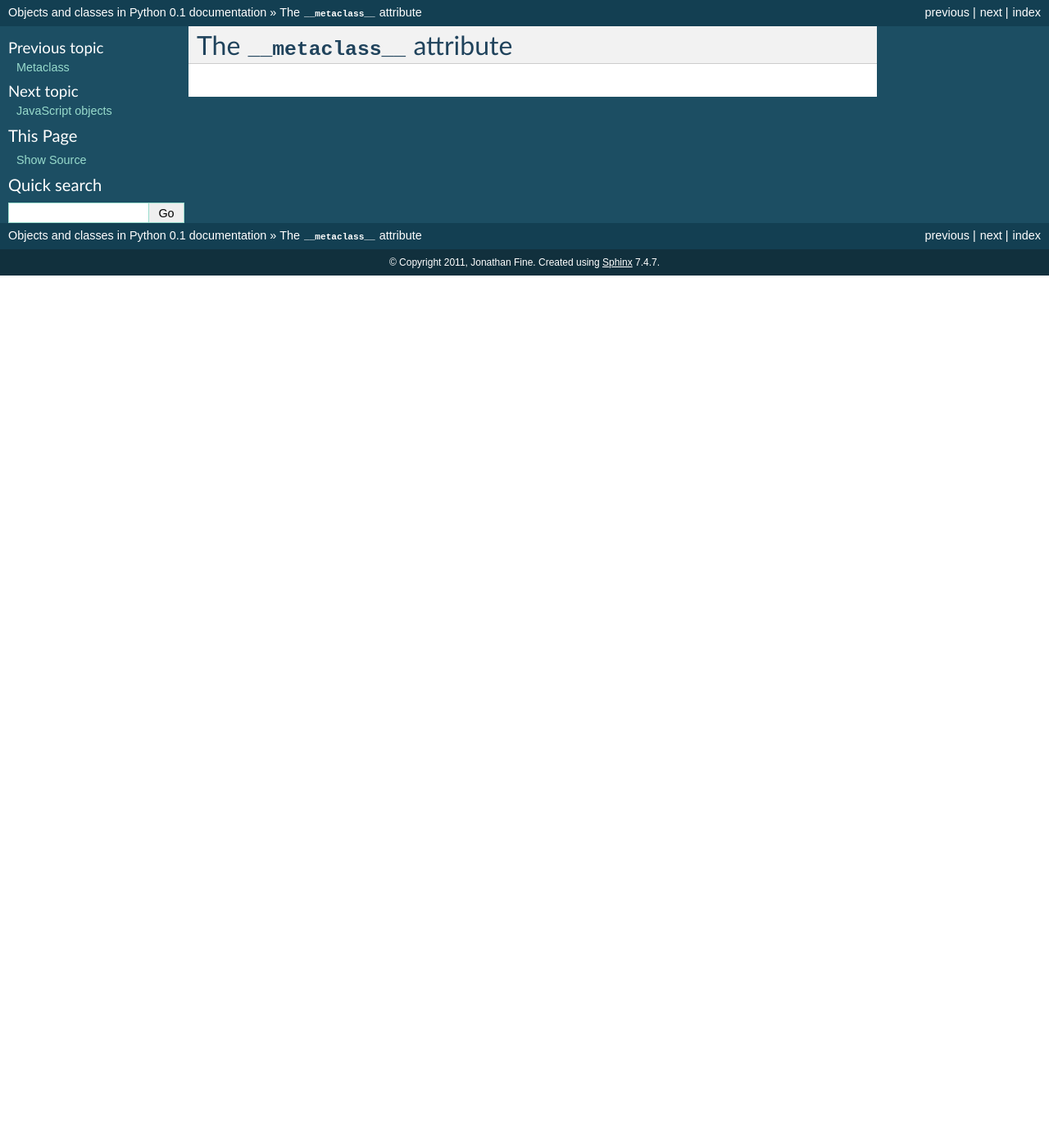
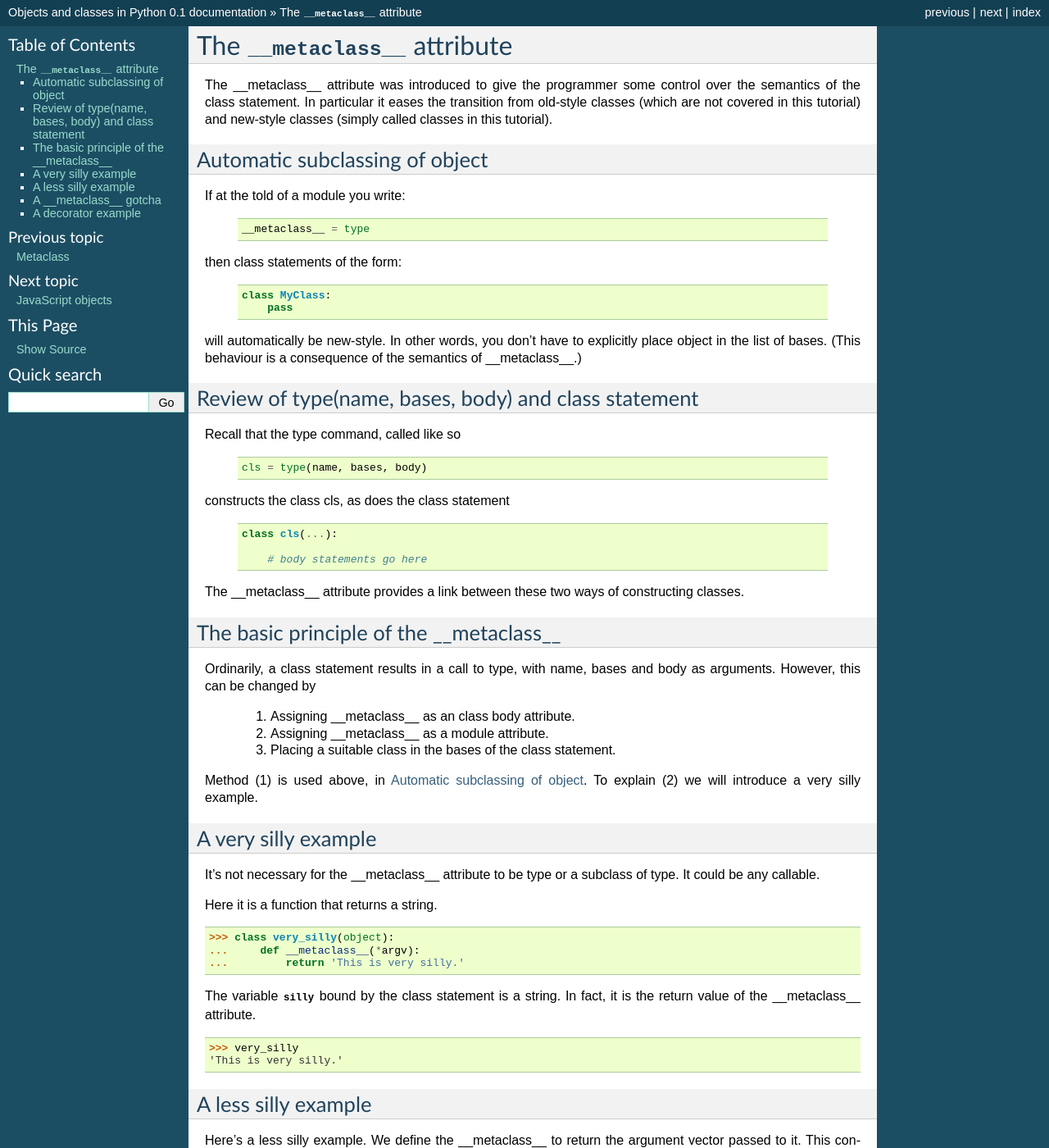
Before and after one commit to nazrulworld/jfine-python-classes-tutorial, a Sphinx documentation site: the page built from source/metaclass-attribute.rst, in a window 1280 px wide and 1400 px high. Shown: the whole window at 82% size. Built offline with Sphinx 7.4.7, drawn with Linux system fonts in a browser that asks for light colours; some of the changed text lies outside the part shown.

Commit message:
Complete first draft of metaclass-attribute.rst.

```diff
--- a/source/metaclass-attribute.rst
+++ b/source/metaclass-attribute.rst
@@ -1,2 +1,174 @@
 The :attr:`__metaclass__` attribute
 ===================================
+
+The __metaclass__ attribute was introduced to give the programmer some
+control over the semantics of the class statement.  In particular it
+eases the transition from old-style classes (which are not covered in
+this tutorial) and new-style classes (simply called classes in this
+tutorial).
+
+
+.. _automatic-subclassing-of-object:
+
+Automatic subclassing of object
+-------------------------------
+
+If at the told of a module you write:
+
+    .. code-block:: python
+
+        __metaclass__ = type
+
+then class statements of the form:
+
+    .. code-block:: python
+
+        class MyClass:
+            pass
+
+will automatically be new-style.  In other words, you don't have to
+explicitly place object in the list of bases.  (This behaviour is a
+consequence of the semantics of __metaclass__.)
+
+
+Review of type(name, bases, body) and class statement
+-----------------------------------------------------
+
+Recall that the type command, called like so
+
+    .. code-block:: python
+
+        cls = type(name, bases, body)
+
+constructs the class cls, as does the class statement
+
+    .. code-block:: python
+
+        class cls(...):
+
+            # body statements go here
+
+The __metaclass__ attribute provides a link between these two ways of
+constructing classes.
+
+
+The basic principle of the __metaclass__
+----------------------------------------
+
+Ordinarily, a class statement results in a call to type, with name,
+bases and body as arguments.  However, this can be changed by
+
+    1.  Assigning __metaclass__ as an class body attribute.
+
+    2.  Assigning __metaclass__ as a module attribute.
+
+    3.  Placing a suitable class in the bases of the class statement.
+
+Method (1) is used above, in :ref:`automatic-subclassing-of-object`.
+To explain (2) we will introduce a very silly example.
+
+
+A very silly example
+--------------------
+
+It's not necessary for the __metaclass__ attribute to be type or a
+subclass of type.  It could be any callable.
+
+Here it is a function that returns a string.
+
+>>> class very_silly(object):
+...     def __metaclass__(*argv):
+...         return 'This is very silly.'
+
+The variable :data:`silly` bound by the class statement is a string.
+In fact, it is the return value of the __metaclass__ attribute.
+
+>>> very_silly
+'This is very silly.'
+
+
+A less silly example
+--------------------
+
+Here's a less silly example.  We define the __metaclass__ to return
+the argument vector passed to it.  This consists of name, bases and body.
+
+>>> class silly(object):
+...     def __metaclass__(*argv):
+...         return argv
+
+The variable silly is now bound to the value of argv.  So it is a
+tuple of length 3, and it can be unpacked into name, bases and body.
+
+>>> type(silly), len(silly)
+(<type 'tuple'>, 3)
+>>> name, bases, body = silly
+
+The name, and bases are much as we expect them.
+
+>>> name == 'silly', bases ==(object,)
+(True, True)
+
+The body has, as could be expected, a __metaclass__ key, which has the
+expected value.
+
+>>> sorted(body.keys())
+['__metaclass__', '__module__']
+>>> silly[2]['__metaclass__']
+<function __metaclass__ at 0x...>
+
+
+A __metaclass__ gotcha
+----------------------
+
+A class statement, if it does not raise an exception, assigns a value
+to a variable.  Ordinarily, this value is a direct instance of type, namely
+
+    .. code-block:: python
+
+        type(name, bases, body)
+
+However, using __metaclass__ above allows the value assigned by a
+class statement to be any object whatsover.  In the very silly example
+the value assigned by the class statement was a string.  This is a
+violates the principle of least surprise, and that is the main reason
+why the example is very silly (and not that it does nothing useful).
+
+With decorators, which are available on class statements since Python
+2.6, the same effect as the silly example can be obtained without
+resort to complex magic.
+
+
+A decorator example
+-------------------
+
+Here we produce something similar to the silly example.  First we
+define a decorator
+
+>>> from jfine.classtools import dict_from_class
+>>> def type_argv_from_class(cls):
+...     d = cls.__dict__
+...     name = cls.__name__
+...     body = dict_from_class(cls)
+...     bases = cls.__bases__
+...     return name, bases, body
+
+Now we use the decorator.  There is no magic.  The class statement
+produces a class, and the decorator function
+:func:`type_args_from_class` produces an argument vector from the
+class.
+
+>>> @type_argv_from_class
+... class argv(object):
+...      key = 'a value'
+
+
+When we unpack :data:`argv` we get what we expect.
+
+>>> name, bases, body = argv
+>>> name
+'argv'
+>>> bases
+(<type 'object'>,)
+>>> body
+{'key': 'a value'}
```
